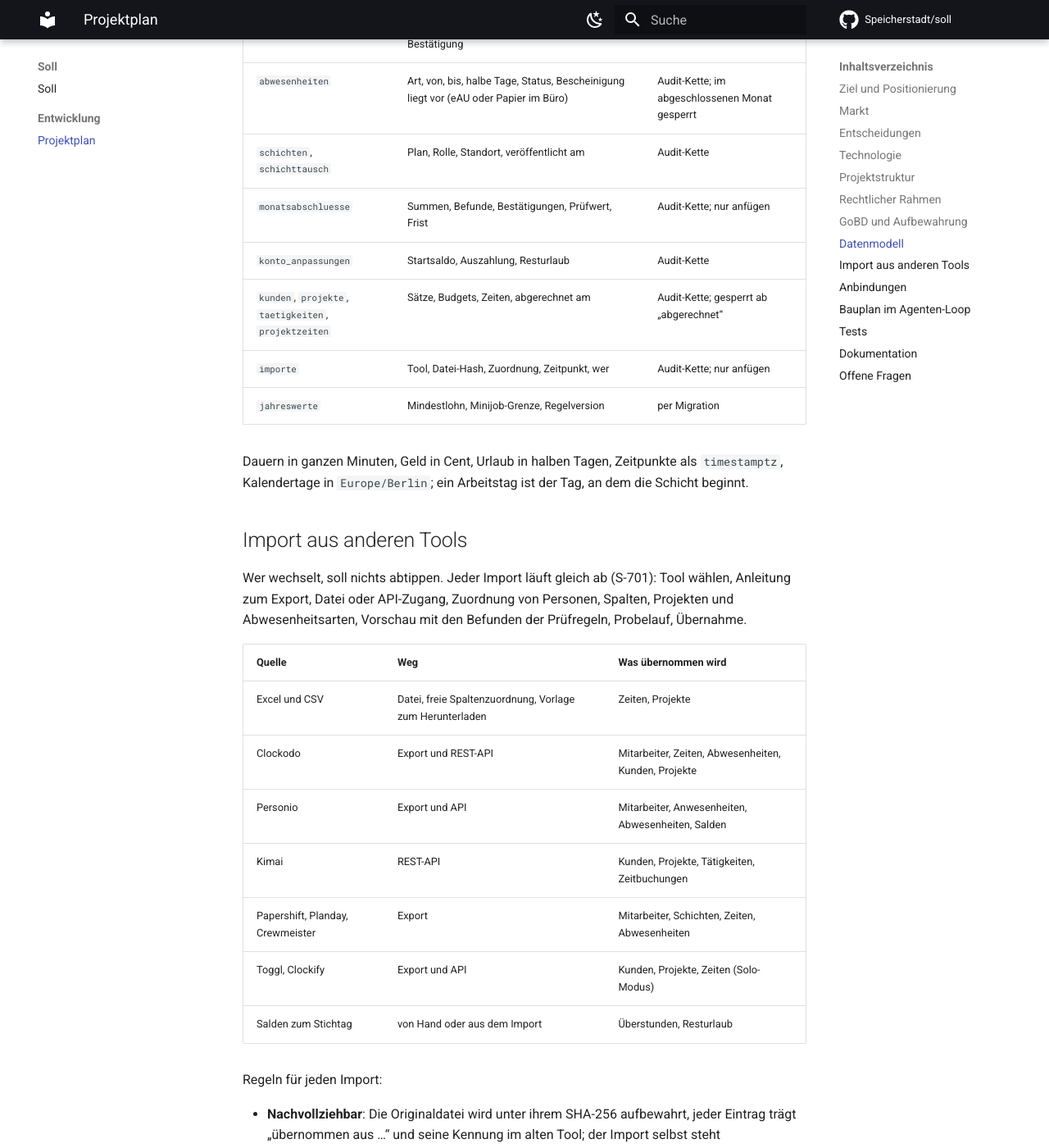
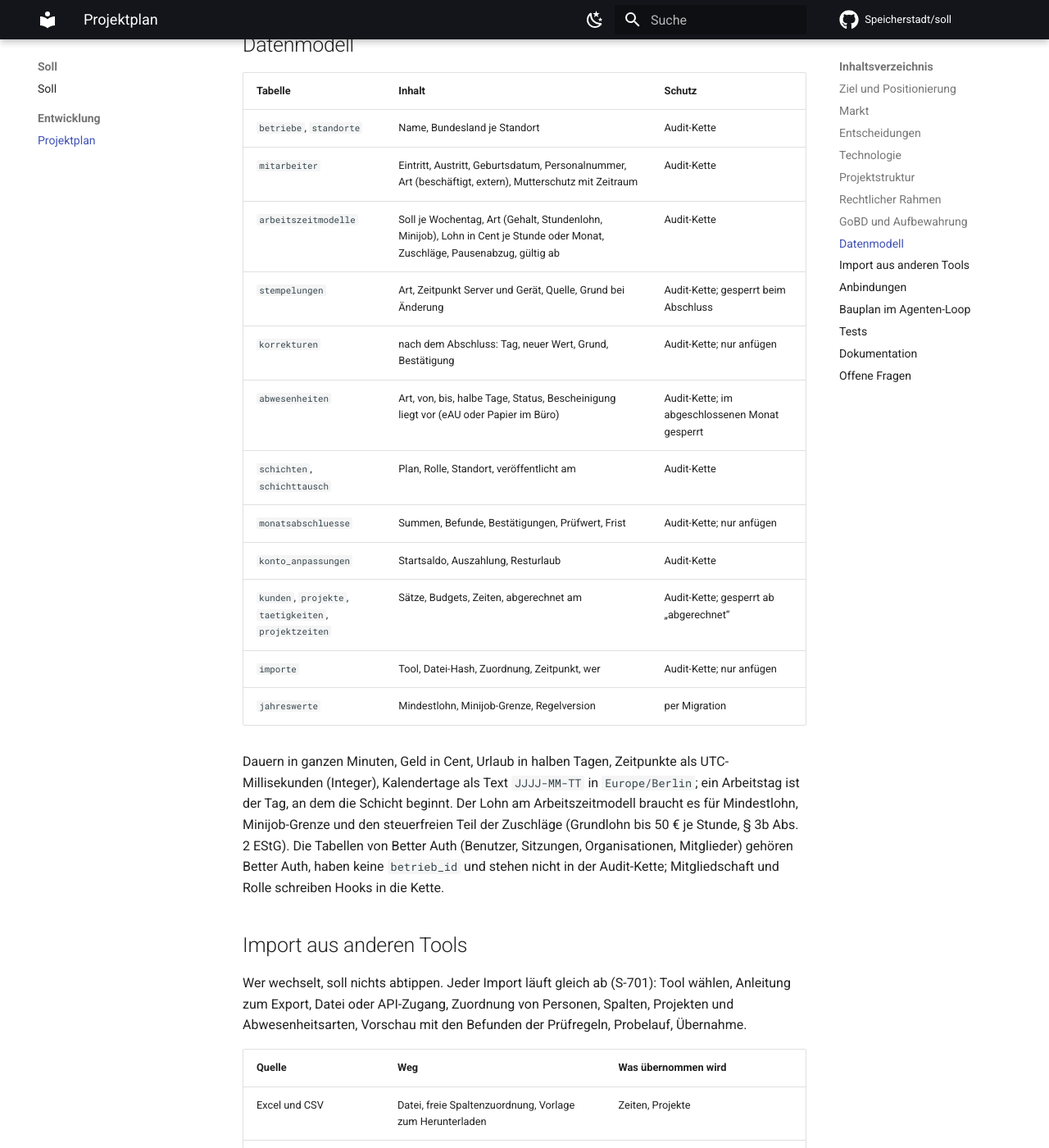
Before and after one commit to Speicherstadt/soll, an MkDocs documentation site: the page built from docs/plan.md, in a window 1280 px wide and 1400 px high, scrolled down 6719 px. Shown: the whole window at 82% size. Built offline with MkDocs 1.6.1 and Material for MkDocs 9.7.7, drawn with Linux system fonts in a browser that asks for light colours; comment, search, counter and statistics services are not loaded; some of the changed text lies outside the part shown.

Commit message:
Close the gaps where the loop would stall
- Better Auth's tables stay outside the audit chain and betrieb_id;
  membership and role changes reach the chain through its hooks.
- Instants as UTC milliseconds and days as text: SQLite has no
  timestamptz.
- The wage (cents per hour or month) on the working-time model, needed
  for the minimum wage, the mini-job limit and EStG § 3b.
- pdf-lib for PDFs, SOLL_SECRET_KEY for encrypted columns, hashed tokens
  and PINs, VAPID keys created on first start.
- Stand-ins for Web NFC, push, SMTP and the external APIs, so the
  acceptance criteria stay reachable in CI; the Docker image is built
  but published only once a person adds the credentials.
- S-203 depends on the holidays (S-105); the loop translates tr, pl, uk
  and ar itself.

Co-Authored-By: Claude Opus 5.5 <noreply@anthropic.com>
Claude-Session: https://claude.ai/code/session_01Y3rdfc7i8jgSg8CWxP6fGx

```diff
--- a/docs/plan.md
+++ b/docs/plan.md
@@ -61,6 +61,10 @@ Der Loop entscheidet danach und trägt neue Entscheidungen hier mit Grund ein.
 | Terminal | PWA im Kiosk-Modus auf einem Tablet; keine eigene Hardware | derselbe Code wie im Browser |
 | Haben | wird von hier aus nicht geändert; Prüfwert, Texte der Verfahrensdokumentation und Dateispeicher aus gobd-kern werden mit Quellenangabe kopiert | gemeinsame Pakete werden erst herausgelöst, wenn der Code in beiden Apps stabil ist |
 | Sprachen | Deutsch und Englisch überall; Türkisch, Polnisch, Ukrainisch, Arabisch für die Ansichten der Beschäftigten | viele Beschäftigte in Gastronomie und Handwerk sprechen kein Deutsch |
+| PDF | `pdf-lib` | reines JavaScript ohne native Teile, läuft im Server und in `bun build --compile` |
+| Geheimnisse | verschlüsselte Spalten mit dem Schlüssel aus `SOLL_SECRET_KEY`, Start ohne Schlüssel verweigert; API-Tokens und PINs als Hash; VAPID-Schlüssel erzeugt die Instanz beim ersten Start | nichts Geheimes im Repo oder in der Datenbank im Klartext |
+| Was sich in der CI nicht echt testen lässt | Ersatz für `NDEFReader`, Push-Dienst, SMTP, Haben-API und die APIs der Import-Quellen, nach deren Doku gebaut | die Kriterien für „fertig“ bleiben erfüllbar |
+| Übersetzungen | der Loop übersetzt `tr`, `pl`, `uk` und `ar` selbst; Muttersprachler prüfen später | er wartet nicht auf Menschen |
 | Merge | der Loop merged selbst, wenn CI grün ist und das unabhängige Review keine Befunde mehr hat | er wartet nie auf einen Menschen |
 | Lizenz | AGPL-3.0 mit Namensnennung nach § 7(b) und kommerzieller Lizenz wie bei Haben | |
 
@@ -154,7 +158,7 @@ den Hash des Inhalts gebildet (S-102), gebaut wird die Aussonderung in S-901.
 | --- | --- | --- |
 | `betriebe`, `standorte` | Name, Bundesland je Standort | Audit-Kette |
 | `mitarbeiter` | Eintritt, Austritt, Geburtsdatum, Personalnummer, Art (beschäftigt, extern), Mutterschutz mit Zeitraum | Audit-Kette |
-| `arbeitszeitmodelle` | Soll je Wochentag, Art (Gehalt, Stundenlohn, Minijob), Zuschläge, Pausenabzug, gültig ab | Audit-Kette |
+| `arbeitszeitmodelle` | Soll je Wochentag, Art (Gehalt, Stundenlohn, Minijob), Lohn in Cent je Stunde oder Monat, Zuschläge, Pausenabzug, gültig ab | Audit-Kette |
 | `stempelungen` | Art, Zeitpunkt Server und Gerät, Quelle, Grund bei Änderung | Audit-Kette; gesperrt beim Abschluss |
 | `korrekturen` | nach dem Abschluss: Tag, neuer Wert, Grund, Bestätigung | Audit-Kette; nur anfügen |
 | `abwesenheiten` | Art, von, bis, halbe Tage, Status, Bescheinigung liegt vor (eAU oder Papier im Büro) | Audit-Kette; im abgeschlossenen Monat gesperrt |
@@ -165,8 +169,13 @@ den Hash des Inhalts gebildet (S-102), gebaut wird die Aussonderung in S-901.
 | `importe` | Tool, Datei-Hash, Zuordnung, Zeitpunkt, wer | Audit-Kette; nur anfügen |
 | `jahreswerte` | Mindestlohn, Minijob-Grenze, Regelversion | per Migration |
 
-Dauern in ganzen Minuten, Geld in Cent, Urlaub in halben Tagen, Zeitpunkte als `timestamptz`,
-Kalendertage in `Europe/Berlin`; ein Arbeitstag ist der Tag, an dem die Schicht beginnt.
+Dauern in ganzen Minuten, Geld in Cent, Urlaub in halben Tagen, Zeitpunkte als UTC-Millisekunden
+(Integer), Kalendertage als Text `JJJJ-MM-TT` in `Europe/Berlin`; ein Arbeitstag ist der Tag, an dem
+die Schicht beginnt. Der Lohn am Arbeitszeitmodell braucht es für Mindestlohn, Minijob-Grenze und den
+steuerfreien Teil der Zuschläge (Grundlohn bis 50 € je Stunde, § 3b Abs. 2 EStG). Die Tabellen von
+Better Auth (Benutzer, Sitzungen, Organisationen, Mitglieder) gehören Better Auth, haben keine
+`betrieb_id` und stehen nicht in der Audit-Kette; Mitgliedschaft und Rolle schreiben Hooks in die
+Kette.
 
 ## Import aus anderen Tools
 
```
Also changed, not shown: other parts of docs/plan.md (+1 -1 lines), BAULISTE.md (+17 -4 lines), CLAUDE.md (+18 -6 lines).
